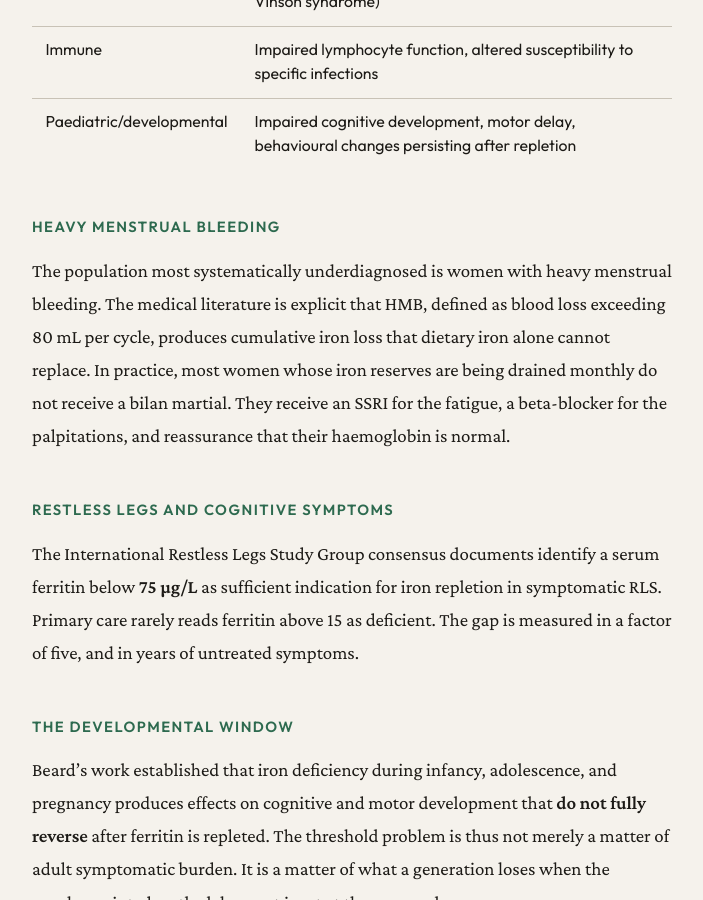
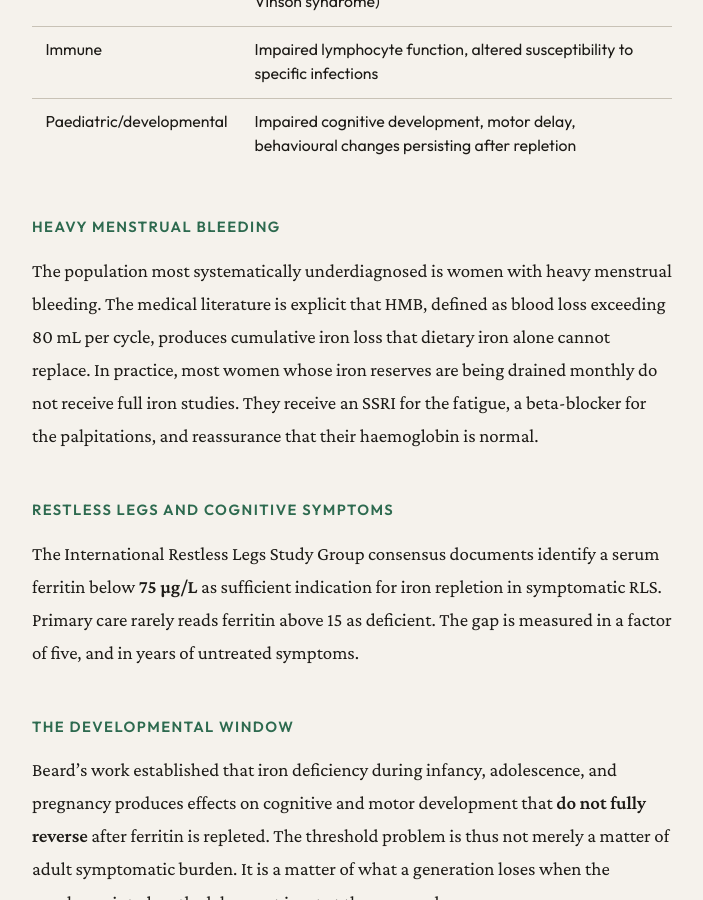
Before and after one commit to PerigGouanvic/physiological-rights, a Jekyll site: the page built from _rights/iron.md, in a window 1280 px wide and 900 px high, scrolled down 6747 px. Shown: the whole window, without its empty margins (122-825 px from the left). Built offline with Jekyll 4.4.1, drawn with Linux system fonts in a browser that asks for light colours; comment, search, counter and statistics services are not loaded; some of the changed text lies outside the part shown.

Commit message:
edit(iron): replace French "bilan martial" with English "iron studies"
Cleans a French residue across the three iron-related pieces (fiche,
editorial, critique). "Iron studies" is the standard specialty term
in Anglo hematology literature.

Co-Authored-By: Claude Opus 4.7 <noreply@anthropic.com>

```diff
--- a/_rights/iron.md
+++ b/_rights/iron.md
@@ -30,7 +30,7 @@ The tools are honest. The routine reading of them is not.
 
 ## Why the honest test is defeated in routine practice
 
-### The multi-marker panel — the *bilan martial*
+### The multi-marker panel — iron studies
 
 Iron is one of the few nutrients for which the medical field has developed, and knows how to use, a **proper multi-marker functional assessment**. The full panel — serum ferritin, serum iron, transferrin, transferrin saturation, soluble transferrin receptor (sTfR), and C-reactive protein (CRP) to correct for the inflammatory rise of ferritin — is capable of answering the question of tissue iron adequacy with a precision that most nutritional assessments cannot approach. As a template of what nutritional testing should look like, the iron panel is the field's honest case.
 
@@ -100,7 +100,7 @@ The list of conditions in which iron deficiency has been documented as a contrib
 
 ### Heavy menstrual bleeding
 
-The population most systematically underdiagnosed is women with heavy menstrual bleeding. The medical literature is explicit that HMB, defined as blood loss exceeding 80 mL per cycle, produces cumulative iron loss that dietary iron alone cannot replace. In practice, most women whose iron reserves are being drained monthly do not receive a bilan martial. They receive an SSRI for the fatigue, a beta-blocker for the palpitations, and reassurance that their haemoglobin is normal.
+The population most systematically underdiagnosed is women with heavy menstrual bleeding. The medical literature is explicit that HMB, defined as blood loss exceeding 80 mL per cycle, produces cumulative iron loss that dietary iron alone cannot replace. In practice, most women whose iron reserves are being drained monthly do not receive full iron studies. They receive an SSRI for the fatigue, a beta-blocker for the palpitations, and reassurance that their haemoglobin is normal.
 
 ### Restless legs and cognitive symptoms
 
```
Also changed, not shown: _critique/behind-every-test-an-industry.md (+1 -1 lines), _editorials/the-ferritin-threshold.md (+1 -1 lines).
